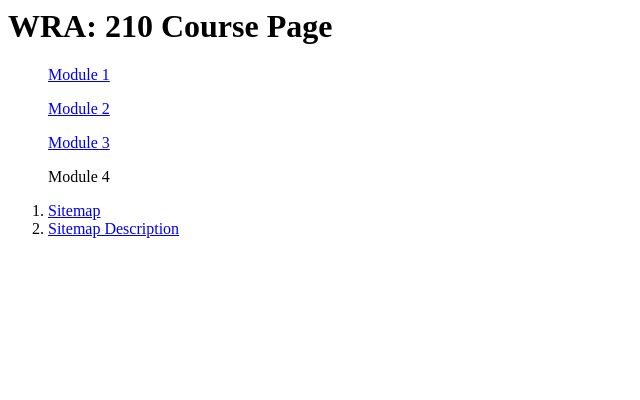
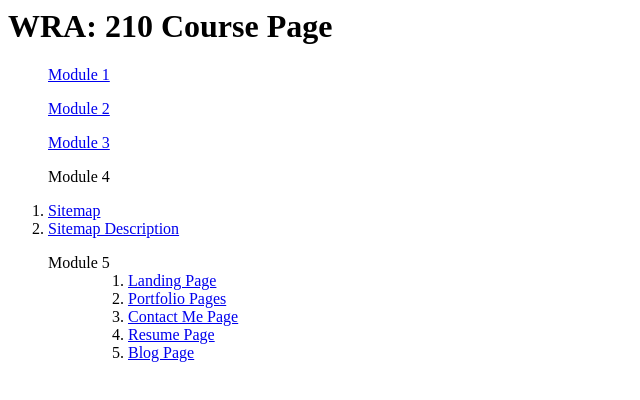
Before and after one commit to natorcutt/homebase, a plain HTML site: page index.html in a window 1280 px wide. Shown: the whole page, without its empty margins (0-640 px from the left). Drawn offline with Linux system fonts and the light colour scheme.

Commit message:
Attempted to add google docs of Mod 5

```diff
--- a/index.html
+++ b/index.html
@@ -10,8 +10,19 @@
 		<ol>
 			<li> <a href="https://docs.google.com/drawings/d/1hXL1kFEISggtVBlQqasq_XAQwCdR8JZuifsgDiWONmU/edit?usp=sharing"> Sitemap </a> </li>
 			<li> <a href="module4.pdf"> Sitemap Description </a> </li>
+		</ol>
+	<!-- end nested list -->
+	</li> <!-- close list containing nested list -->
+	<ul> Module 5 <ul>
+		<!-- Start nested list -->
 		<ol>
-	<!-- end nested list -->
-	</li><!-- close list containing nested list -->
+			<li> <a href="https://docs.google.com/drawings/d/1IoVXQZkfo-K3fBhhaavoGYdz0WTU33g8TjwRPgK6BM4/edit?usp=sharing">Landing Page</a> </li>
+			<li> <a href="https://docs.google.com/drawings/d/1XHuvPUAMWbhTexSZU2J7UBtpOZfiyApuuYtOvNZmS1M/edit?usp=sharing">Portfolio Pages</a> </li>
+			<li> <a href="https://docs.google.com/drawings/d/1WCrewn9K4moAytjdoEHkwVa7YYzb5aUD7t-mHXVEI7s/edit?usp=sharing">Contact Me Page</a> </li>
+			<li> <a href="https://docs.google.com/drawings/d/1Eb_3V4D-4H3Q8Ub84cTdB-Bgb4v8AUJN3_Mk5wp55Fo/edit?usp=sharing">Resume Page</a> </li>
+			<li> <a href="https://docs.google.com/drawings/d/1RW3KLx-1SMGCiU1Usc12NkU_MbVetVjhV47v35dYo_Y/edit?usp=sharing">Blog Page</a> </li>
+		</ol>
+		<!--end nested list-->
+		</li> <!--close list containing nested list -->
 </body>
 </html>
```
